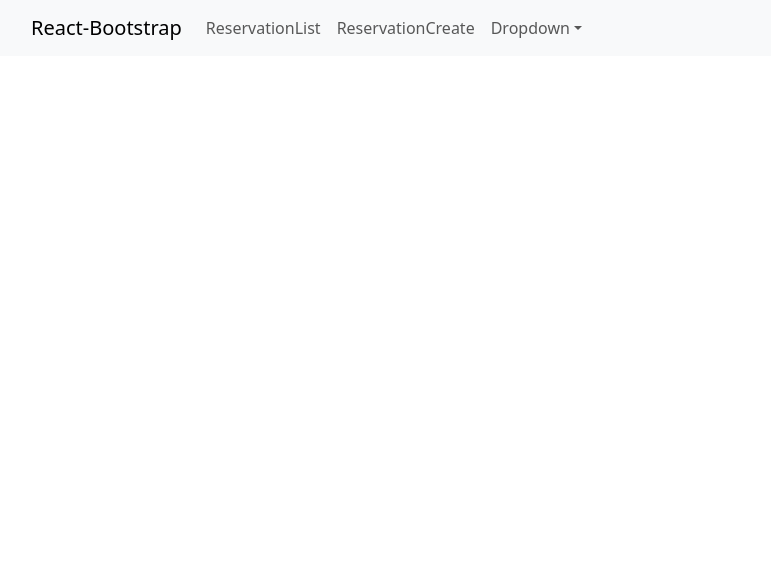
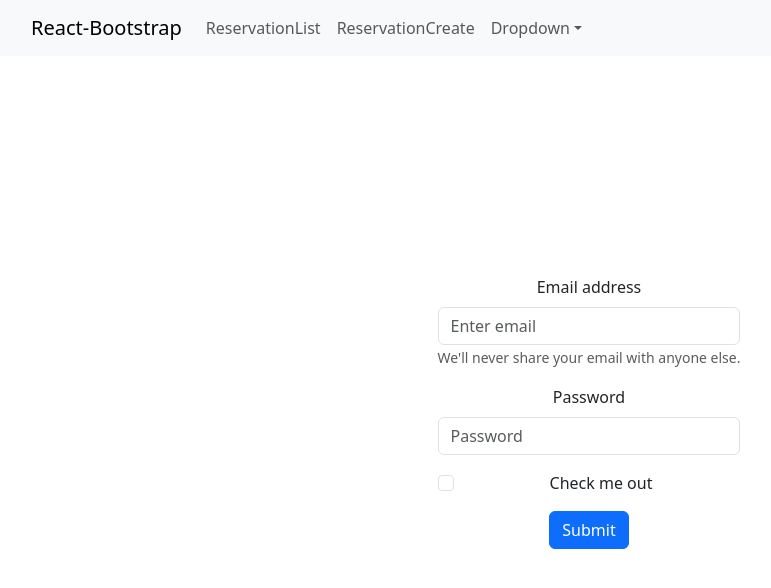
Before and after one commit to Eas5720/Cubicle-Reservation-System, a React (Vite) app in the folder CommerceFrontEnd/: page /login in a window 1280 px wide. Shown: the top 588 px of the page, without its empty margins (51-822 px from the left). Built offline with nearby package versions, Linux system fonts and the light colour scheme.

Commit message:
Lecture Template

```diff
--- a/CommerceFrontEnd/src/App.tsx
+++ b/CommerceFrontEnd/src/App.tsx
@@ -3,6 +3,7 @@ import './App.css'
 import TopNav from './components/TopNav'
 import ReservationList from './pages/ReservationList'
 import ReservationCreate from './pages/ReservationCreate'
+import Login from './pages/Login'
 
 function App() {
 
@@ -11,6 +12,7 @@ function App() {
       <TopNav/>
       <div className="container mt-4">
         <Routes>
+          <Route path="/login" element={<Login />} />
           <Route path="/reservationlist" element={<ReservationList />} />
           <Route path="/reservationcreate" element={<ReservationCreate />} />
         </Routes>
--- a/CommerceFrontEnd/src/pages/Login.tsx
+++ b/CommerceFrontEnd/src/pages/Login.tsx
@@ -0,0 +1,29 @@
+import { Button, Form } from "react-bootstrap";
+
+function Login() {
+  return (
+    <div>
+        <Form>
+            <Form.Group className="mb-3" controlId="formBasicEmail">
+                <Form.Label>Email address</Form.Label>
+                <Form.Control type="email" placeholder="Enter email" />
+                <Form.Text className="text-muted">
+                We'll never share your email with anyone else.
+                </Form.Text>
+            </Form.Group>
+
+            <Form.Group className="mb-3" controlId="formBasicPassword">
+                <Form.Label>Password</Form.Label>
+                <Form.Control type="password" placeholder="Password" />
+            </Form.Group>
+            <Form.Group className="mb-3" controlId="formBasicCheckbox">
+                <Form.Check type="checkbox" label="Check me out" />
+            </Form.Group>
+            <Button variant="primary" type="submit">
+                Submit
+            </Button>
+        </Form>
+    </div>
+  );
+}
+export default Login;
--- a/CommerceFrontEnd/src/pages/ReservationCreate.tsx
+++ b/CommerceFrontEnd/src/pages/ReservationCreate.tsx
@@ -1,7 +1,23 @@
+import { Button, Form } from "react-bootstrap";
+
 function ReservationCreate() {
   return (
     <div>
-        reservation create
+        <Form>
+            <Form.Group className="mb-3" controlId="formBasicEmail">
+                <Form.Label>Cubical number</Form.Label>
+                <Form.Control type="input" placeholder="cubical number" />
+            </Form.Group>
+
+            <Form.Group className="mb-3" controlId="formBasicEmail">
+                <Form.Label>Floor</Form.Label>
+                <Form.Control type="input" placeholder="floor" />
+            </Form.Group>
+
+            <Button variant="primary" type="submit">
+                Submit
+            </Button>
+        </Form>
     </div>
   );
 }
```
